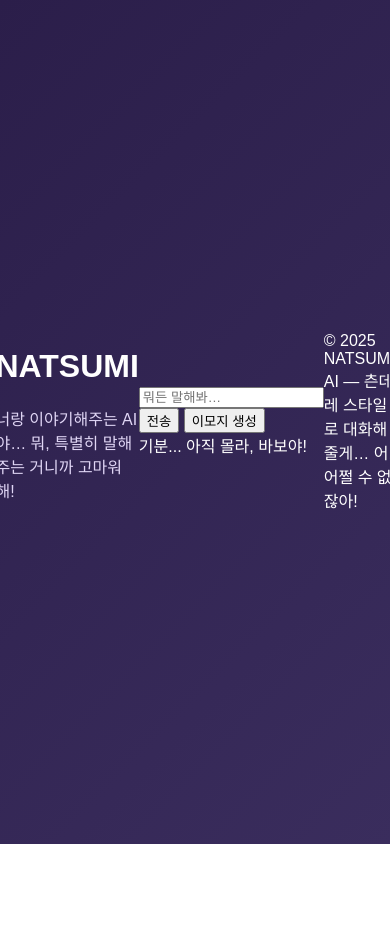
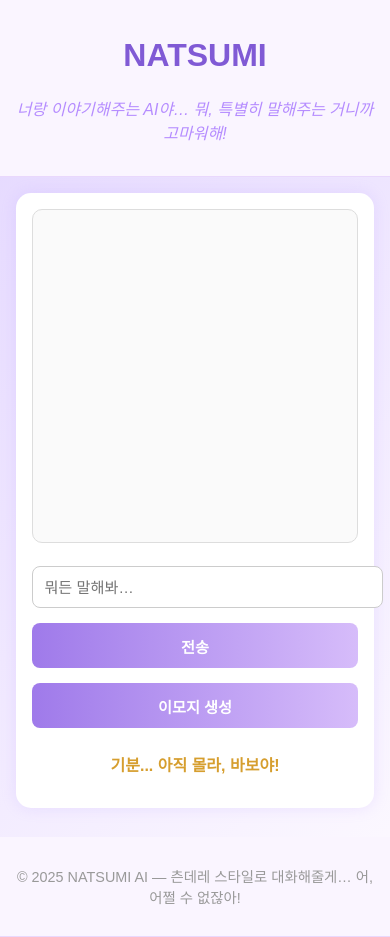
Before and after one commit to yukiha777/NATSUMI-AI-WEBSITE, a plain HTML site: page chat.html in a window 390 px wide. Before the commit the page ends 844 px from the top, so only its background shows below. Drawn offline with Linux system fonts and the light colour scheme.

Commit message:
style.css 업데이트

```diff
--- a/style.css
+++ b/style.css
@@ -1,115 +1,100 @@
-/* 기본 설정 */
 body {
   margin: 0;
-  font-family: 'Noto Sans KR', sans-serif;
-  background: linear-gradient(135deg, #2b1e4a, #3a2d5d);
-  color: #fff;
-  display: flex;
-  justify-content: center;
-  align-items: center;
-  height: 100vh;
+  font-family: 'Pretendard', sans-serif;
+  background: linear-gradient(135deg, #e3d6ff, #fdfaff);
+  color: #333;
+}
+
+.container, .chat-container {
+  max-width: 600px;
+  margin: 3em auto;
+  padding: 2em;
+  background: white;
+  border-radius: 15px;
+  box-shadow: 0 0 15px rgba(180, 150, 255, 0.2);
+}
+
+h1 {
+  color: #805ad5;
+  font-size: 2em;
+  text-align: center;
+}
+
+.subtitle {
+  text-align: center;
+  margin-bottom: 1em;
+  font-style: italic;
+  color: #b58cff;
+}
+
+input, button {
+  width: 100%;
+  padding: 0.75em;
+  margin: 0.5em 0;
+  border-radius: 8px;
+  border: 1px solid #ccc;
+  font-size: 1em;
+}
+
+button {
+  background: linear-gradient(to right, #9f7aea, #d6bcfa);
+  color: white;
+  font-weight: bold;
+  border: none;
+  cursor: pointer;
+  transition: 0.2s;
+}
+
+button:hover {
+  transform: scale(1.03);
 }
 
 a {
-  color: gold;
+  color: #805ad5;
   text-decoration: none;
 }
 
-a:hover {
-  text-decoration: underline;
+.chat-box {
+  height: 300px;
+  overflow-y: auto;
+  background: #fafafa;
+  border: 1px solid #ddd;
+  border-radius: 10px;
+  padding: 1em;
+  margin-bottom: 1em;
 }
 
-.container {
-  text-align: center;
-  padding: 20px;
+.message {
+  margin-bottom: 0.8em;
 }
 
-.logo {
-  font-size: 3rem;
-  color: #dda0dd;
-  text-shadow: 0 0 10px gold;
+.emotion-display, .emoji-output {
+  margin-top: 1em;
+  font-weight: bold;
+  color: #d69e2e;
+  text-align: center;
 }
 
-.subtitle {
-  margin-top: 10px;
-  font-size: 1.2rem;
-  color: #e0d6f5;
+.header, .footer {
+  text-align: center;
+  padding: 1em;
+  background: #faf5ff;
+  border-bottom: 1px solid #e9d8fd;
 }
 
-.button-group {
-  margin-top: 30px;
+.footer {
+  margin-top: 2em;
+  font-size: 0.9em;
+  color: #999;
 }
 
-.gold-button, .outline-button {
-  padding: 12px 24px;
-  font-size: 1rem;
-  border-radius: 8px;
-  text-decoration: none;
-  margin: 10px;
-  transition: 0.3s;
-  display: inline-block;
-  border: none;
-  cursor: pointer;
-}
+@media screen and (max-width: 600px) {
+  .container, .chat-container {
+    margin: 1em;
+    padding: 1em;
+  }
 
-.gold-button {
-  background: gold;
-  color: #2b1e4a;
-  font-weight: bold;
-}
-
-.gold-button:hover {
-  background: #ffd700;
-}
-
-.outline-button {
-  border: 2px solid gold;
-  color: gold;
-  background: transparent;
-}
-
-.outline-button:hover {
-  background: rgba(255, 215, 0, 0.1);
-}
-
-.auth-container {
-  background: rgba(255, 255, 255, 0.05);
-  padding: 40px;
-  border-radius: 16px;
-  box-shadow: 0 0 20px rgba(255, 215, 0, 0.3);
-  text-align: center;
-  width: 90%;
-  max-width: 400px;
-}
-
-.auth-container h2 {
-  color: gold;
-  margin-bottom: 20px;
-}
-
-.auth-container input {
-  width: 100%;
-  padding: 12px;
-  margin-bottom: 15px;
-  border: none;
-  border-radius: 8px;
-  font-size: 1rem;
-}
-
-.auth-container input:focus {
-  outline: 2px solid gold;
-}
-
-.small-text {
-  font-size: 0.9rem;
-  color: #ccc;
-}
-
-@media (max-width: 600px) {
-  .logo {
-    font-size: 2.2rem;
-  }
-  .subtitle {
-    font-size: 1rem;
+  input, button {
+    font-size: 0.95em;
   }
 }
```
